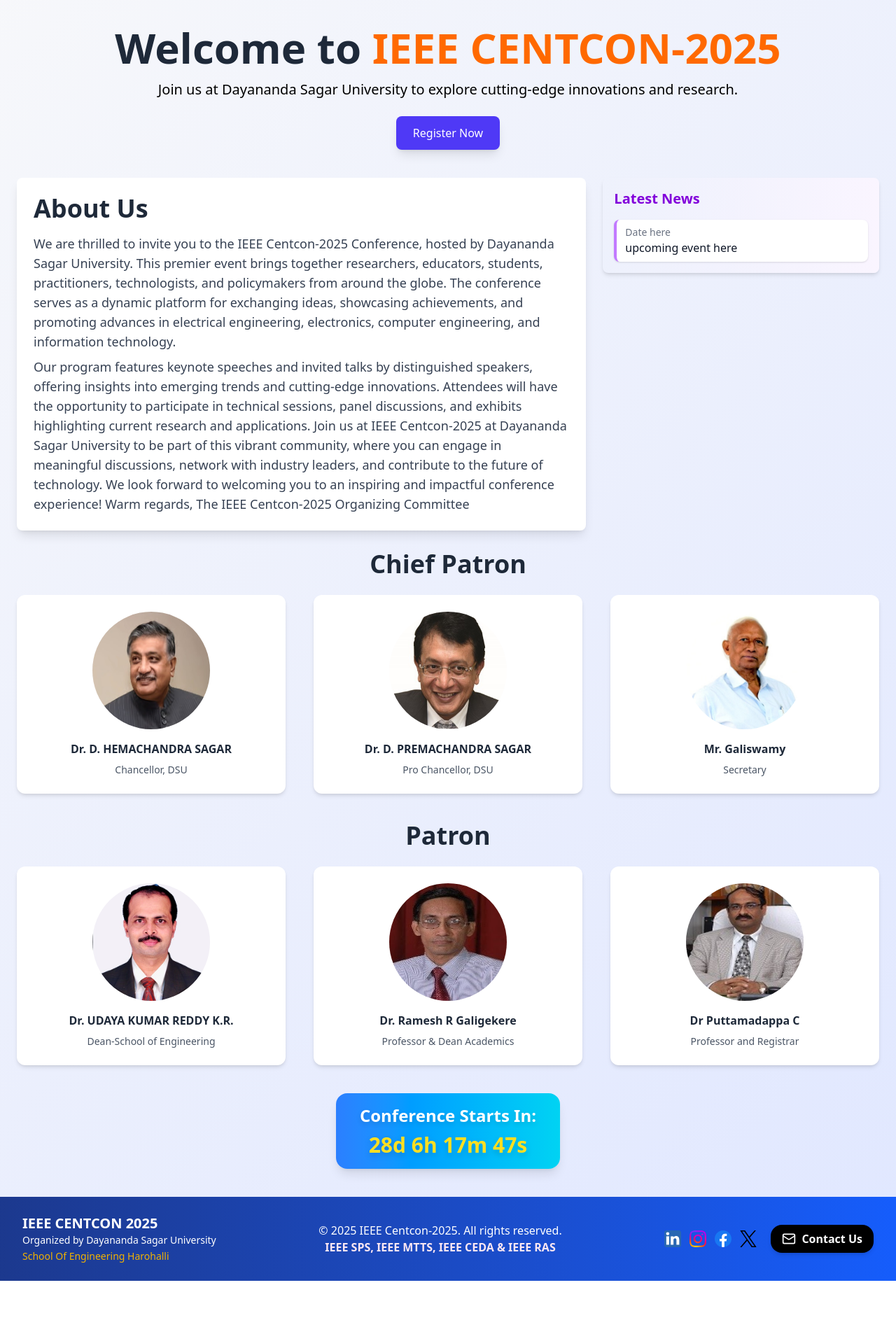
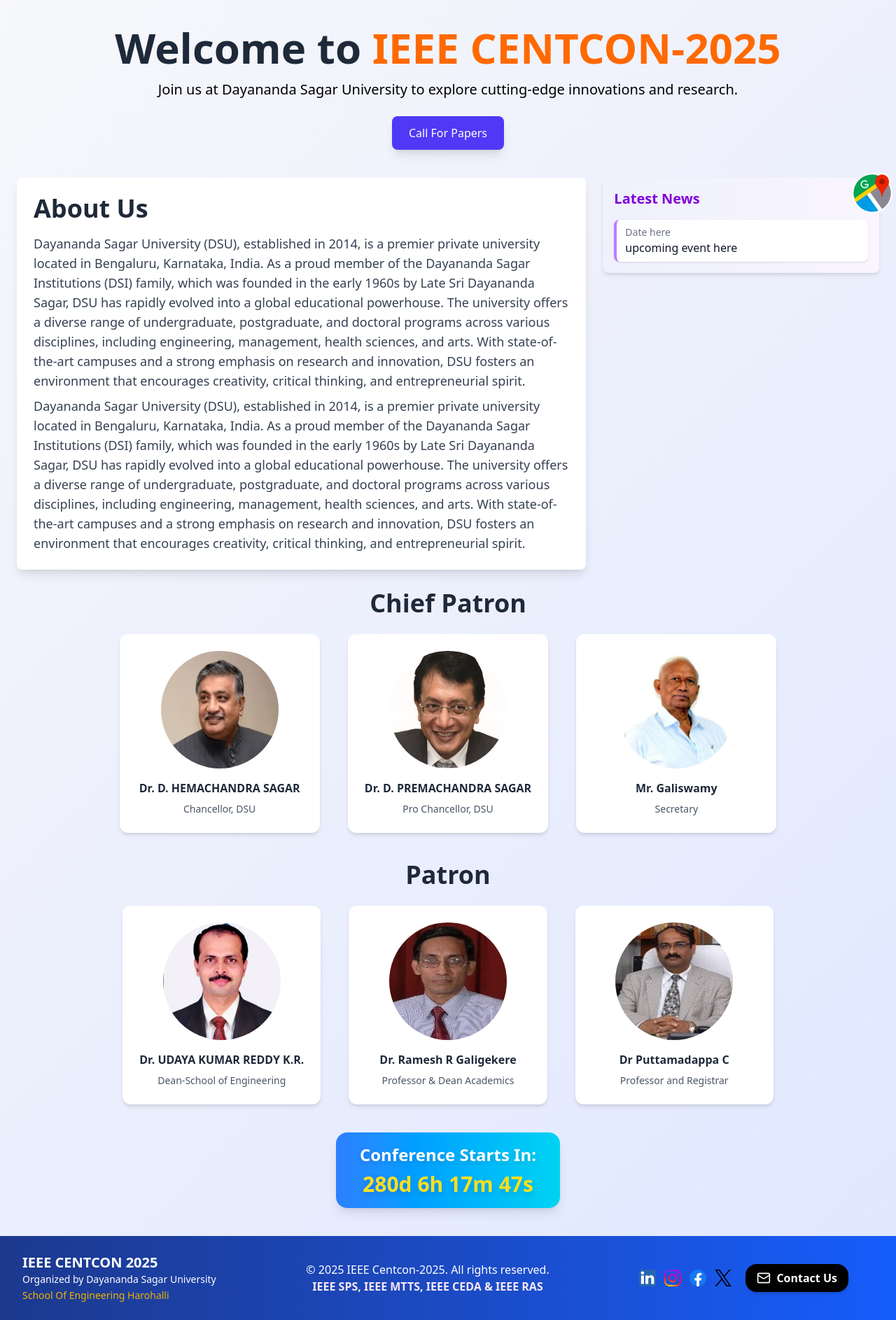
Before and after one commit to riteshkusingh27/IEEE_CONFERENCE, a React (Vite) app: page / in a window 1280 px wide. Shown: the part 464-2350 px from the top of the page at 70% size. Before the commit the page ends 2294 px from the top, so only its background shows below. Built offline with nearby package versions, Linux system fonts and the light colour scheme.

Commit message:
add map icon to homepage, update footer styling refactor ui

```diff
--- a/src/Components/Footer.jsx
+++ b/src/Components/Footer.jsx
@@ -17,7 +17,7 @@ const ContactUsButton = () => {
 
 const Footer = () => {
   return (
-    <footer className="bg-gradient-to-r h-100px from-blue-900 to-blue-600 text-white py-6">
+    <footer className="bg-gradient-to-r h-100px from-blue-900 to-blue-600 text-white py-6 pr-9">
       <div className="w-full px-8 flex flex-col md:flex-row justify-between items-center">
         <div className="text-center md:text-left mb-4 md:mb-0">
           <h3 className="text-xl font-bold">IEEE CENTCON 2025</h3>
--- a/src/Components/Guests.jsx
+++ b/src/Components/Guests.jsx
@@ -2,7 +2,7 @@ import React from 'react'
 // import drhemachandra from '../images/drhemachandra.jpeg'
 const Guests = () => {
   return (
-    <div className="relative z-1 grid grid-cols-1 md:grid-cols-3 gap-10 mb-10 w-full">
+    <div className="relative z-1 grid grid-cols-1 md:grid-cols-3 gap-10 mb-10 ">
         {[
           { name: 'Dr. D. HEMACHANDRA SAGAR', desc: 'Chancellor, DSU', img: './images/drhemachandra.jpeg' },
           { name: 'Dr. D. PREMACHANDRA SAGAR', desc: 'Pro Chancellor, DSU', img: './images/drpremachandra.jpeg' },
--- a/src/Components/Header.jsx
+++ b/src/Components/Header.jsx
@@ -1,6 +1,6 @@
 import React, { useState } from "react";
 import { NavLink } from "react-router-dom";
-import logo from "../Images/organizermain.png";
+import logo from "../Images/logo.png";
 import ieebangalore from "../Images/ieebangalore.png";
 import centcon from "../Images/centcon.png";
 import centcon2 from "../Images/centcon2.png";
@@ -19,7 +19,7 @@ const Header = () => {
             <img src={ieebangalore} className="h-13 w-45 " alt="IEEE Logo" />
           </a>
           {/* appending centcon logo here */}
-          <a href="" className=''><img src={centcon} alt="" className="h-13 w-38 object-cover ml-1 items-center" /></a>
+          {/* <a href="" className=''><img src={centcon}/ alt=""className="h-13 w-38 object-cover ml-1 items-center" /></a> */}
         </div>
 
         {/* Navigation Links */}
--- a/src/Components/HomeSection.jsx
+++ b/src/Components/HomeSection.jsx
@@ -2,6 +2,7 @@ import React, { useEffect, useState } from 'react';
 import Guests from './Guests';  // updated to chief Patron
 import Patron from './Patron';
 import Countdown from './Countdown'
+import map from '/images/map.png'
 import EventCarousel from './EventCarousel';
 import Footer from '../Components/Footer.jsx'
 import News from './News.jsx';
@@ -11,7 +12,7 @@ const HomeSection = () => {
   const [timeLeft, setTimeLeft] = useState('');
   const navigate = useNavigate();
   useEffect(() => {
-    const targetDate = new Date('2025-03-27T00:00:00').getTime();
+    const targetDate = new Date('2025-12-4').getTime();
 
     const interval = setInterval(() => {
       const now = new Date().getTime();
@@ -36,6 +37,10 @@ const HomeSection = () => {
 
   return (
     <div>
+     <div className="fixed bottom-5 right-1 z-50">
+        <NavLink to='https://maps.app.goo.gl/n1AvmHUBrhZgc1Lx5' target='_blank'>   <img src={map} alt="Map Icon" className="h-20 w-15 object-contain" /></NavLink>
+</div>
+
        <EventCarousel/>
          <section className="w-full min-h-screen relative flex flex-col items-center justify-center px-6 py-10">
 
@@ -47,28 +52,24 @@ const HomeSection = () => {
     <p className="text-lg md:text-xl text-black mb-6">
       Join us at Dayananda Sagar University to explore cutting-edge innovations and research.
     </p>
-    <button className="bg-indigo-600 text-white px-6 py-3 rounded-lg shadow-lg hover:bg-indigo-700 transition-all" onClick={() => navigate('/register')}>  {/*used navigate  */}
-    Register Now
+    <button className="bg-indigo-600 text-white px-6 py-3 rounded-lg shadow-lg hover:bg-indigo-700 transition-all" onClick={() => navigate('/call-for-papers')}>  {/*used navigate  */}
+    Call For Papers
     </button>
   </div>
 
   {/* welcome note  */}
-  <div className="relative z-10 grid grid-cols-3 gap-6 w-full mb-7">
+  <div className="relative z-10 grid grid-cols-3 gap-6  mb-7">
     <div className="col-span-2 p-6 bg-white rounded-lg shadow-lg">
       <h2 className="text-4xl font-bold text-gray-800 mb-4">About Us</h2>
       <p className="text-gray-700 text-lg">
 
-We are thrilled to invite you to the IEEE Centcon-2025 Conference, hosted by Dayananda Sagar University. This premier event brings together researchers, educators, students, practitioners, technologists, and policymakers from around the globe. The conference serves as a dynamic platform for exchanging ideas, showcasing achievements, and promoting advances in electrical engineering, electronics, computer engineering, and information technology. <br />
+      Dayananda Sagar University (DSU), established in 2014, is a premier private university located in Bengaluru, Karnataka, India. As a proud member of the Dayananda Sagar Institutions (DSI) family, which was founded in the early 1960s by Late Sri Dayananda Sagar, DSU has rapidly evolved into a global educational powerhouse. The university offers a diverse range of undergraduate, postgraduate, and doctoral programs across various disciplines, including engineering, management, health sciences, and arts. With state-of-the-art campuses and a strong emphasis on research and innovation, DSU fosters an environment that encourages creativity, critical thinking, and entrepreneurial spirit. ​
+      <br />
 <div className='m-2'>
 
 </div>
-Our program features keynote speeches and invited talks by distinguished speakers, offering insights into emerging trends and cutting-edge innovations. Attendees will have the opportunity to participate in technical sessions, panel discussions, and exhibits highlighting current research and applications.
+Dayananda Sagar University (DSU), established in 2014, is a premier private university located in Bengaluru, Karnataka, India. As a proud member of the Dayananda Sagar Institutions (DSI) family, which was founded in the early 1960s by Late Sri Dayananda Sagar, DSU has rapidly evolved into a global educational powerhouse. The university offers a diverse range of undergraduate, postgraduate, and doctoral programs across various disciplines, including engineering, management, health sciences, and arts. With state-of-the-art campuses and a strong emphasis on research and innovation, DSU fosters an environment that encourages creativity, critical thinking, and entrepreneurial spirit. ​
 
-Join us at IEEE Centcon-2025 at Dayananda Sagar University to be part of this vibrant community, where you can engage in meaningful discussions, network with industry leaders, and contribute to the future of technology.
-
-We look forward to welcoming you to an inspiring and impactful conference experience!
-
-Warm regards, The IEEE Centcon-2025 Organizing Committee
       </p>
     </div>
     <div className="col-span-1">
@@ -85,6 +86,8 @@ Warm regards, The IEEE Centcon-2025 Organizing Committee
 
 </section>
 <Footer/>
+
+
     </div>
   );
 };
--- a/src/Components/News.jsx
+++ b/src/Components/News.jsx
@@ -6,7 +6,7 @@ const News = () => {
   ];
 
   return (
-    <div className="w-full p-4 bg-gradient-to-r from-pal-50 to-purple-50 rounded-lg shadow-md">
+    <div className=" p-4 bg-gradient-to-r from-pal-50 to-purple-50 rounded-lg shadow-md">
       <h2 className="text-xl font-bold mb-4 text-purple-700">Latest News</h2>
       <ul className="space-y-3">
         {newsUpdates.map((news) => (
--- a/src/Components/Patron.jsx
+++ b/src/Components/Patron.jsx
@@ -2,7 +2,7 @@ import React from 'react'
 // import drhemachandra from '../images/drhemachandra.jpeg'
 const Patron = () => {
   return (
-    <div className="relative z-1 grid grid-cols-1 md:grid-cols-3 gap-10 mb-10 w-full">
+    <div className="relative z-1 grid grid-cols-1 md:grid-cols-3 gap-10 mb-10 ">
         {[
 
           { name: 'Dr. UDAYA KUMAR REDDY K.R.', desc: 'Dean-School of Engineering', img: './images/udk.jpg' }, { name: 'Dr. Ramesh R Galigekere', desc: 'Professor & Dean Academics', img: './images/drramesh.jpeg' },
--- a/src/index.css
+++ b/src/index.css
@@ -14,3 +14,7 @@ a.active {
   align-items: center;
   height: 100vh;
 }
+.maps{
+
+
+}
```
Also changed, not shown: public/images/map.png (added).
